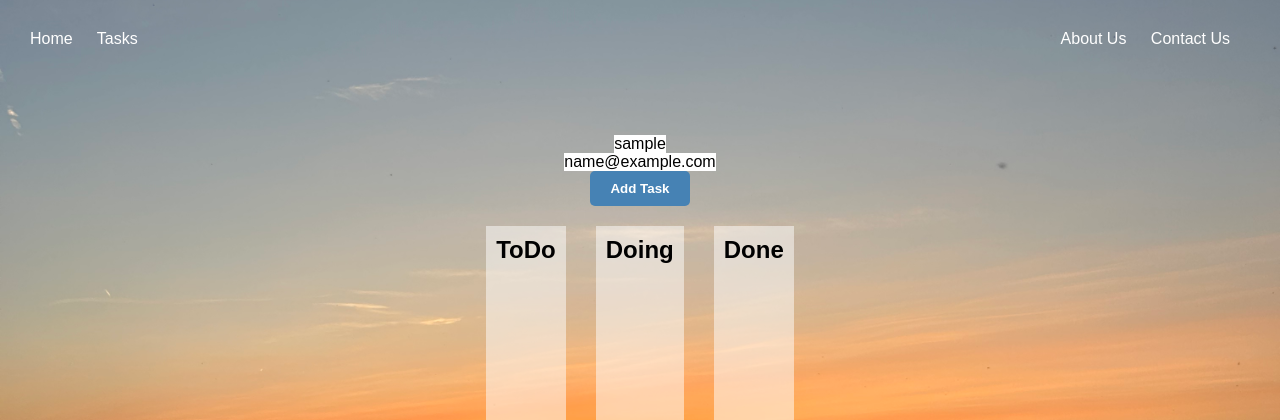
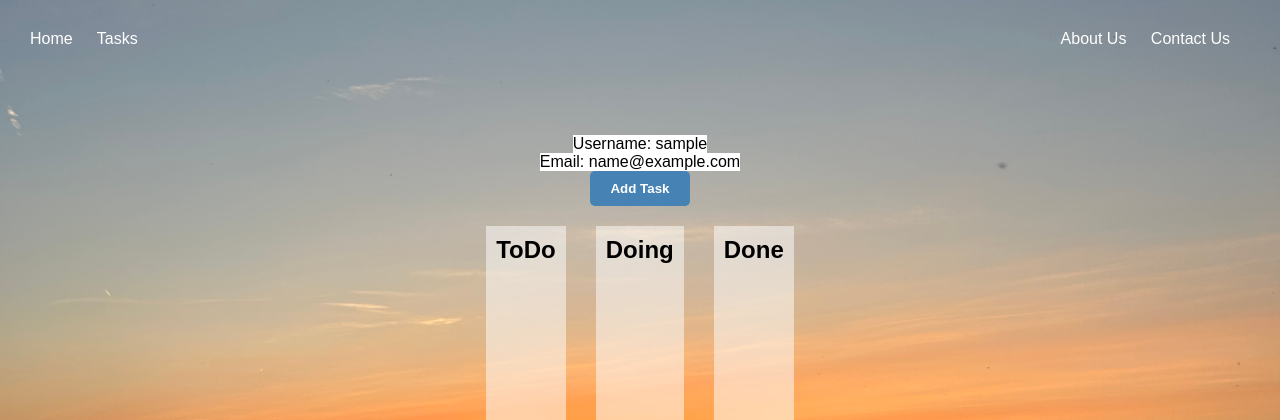
Before and after one commit to RyanRen2023/TaskManagement, a PHP site: page /html/tasklist.php in a window 1280 px wide. Shown: the top 420 px of the page. Run offline with PHP 8.4, Linux system fonts and the light colour scheme; the visitor is signed in with stand-in values (Sample User, id 1); data that the repository does not hold is empty.

Commit message:
add username useremail

```diff
--- a/html/tasklist.php
+++ b/html/tasklist.php
@@ -15,8 +15,8 @@ $userID = $_SESSION['userID']; // Use the userID from the session
 $username = $_SESSION['username'];
 $email = $_SESSION['email'];
 
-echo '<div id="username">'.$username.'</div>';
-echo '<div id="useremail">'.$email.'</div>';
+echo '<div id="username">Username: '.$username.'</div>';
+echo '<div id="useremail">Email: '.$email.'</div>';
 
 // Fetch tasks by status for the logged-in user
 $todoTasks = $taskDao->getTasksByStatusAndUser(1, $userID);
```
